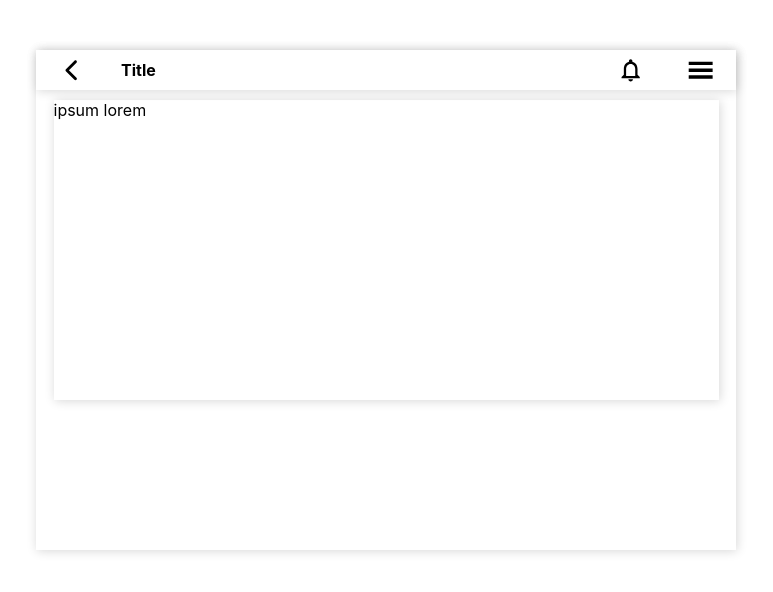
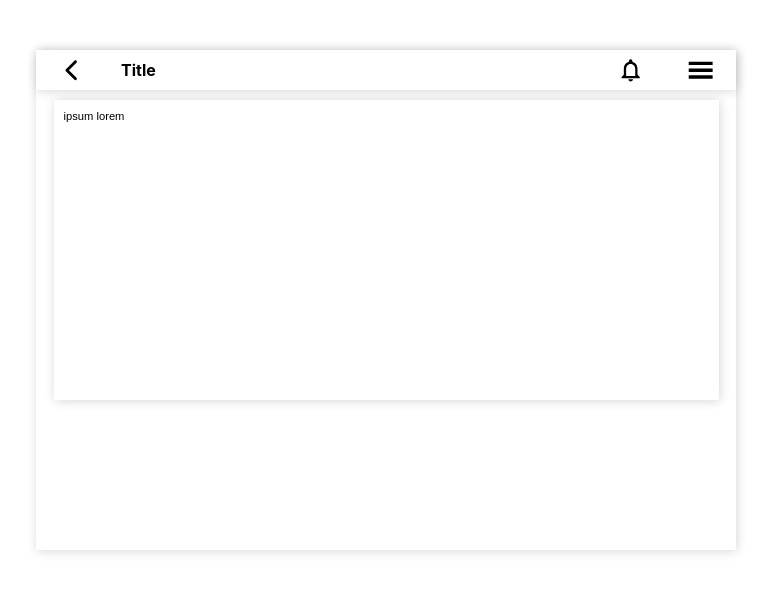
Before and after one commit to fidus-dev/MBTI_Fidus, a React app in the folder mbti_fidus_frontend/: page / in a window 1280 px wide. Shown: the top 592 px of the page, without its empty margins (254-1027 px from the left). Built offline with nearby package versions, Linux system fonts and the light colour scheme; what typesafe-actions would draw is missing.

Commit message:
[test] comment용 테스트 페이지 제작중

```diff
--- a/mbti_fidus_frontend/src/components/Anonymous/Article/index.tsx
+++ b/mbti_fidus_frontend/src/components/Anonymous/Article/index.tsx
@@ -3,6 +3,7 @@ import styled, { css } from 'styled-components';
 import { IoIosArrowBack } from 'react-icons/io';
 import { GiHamburgerMenu } from 'react-icons/gi';
 import { MdNotificationsNone } from 'react-icons/md';
+import Comment from '../Comment';
 
 const WrapperDiv = styled.div<StyleProps>`
     width : ${(props: StyleProps) => props.width || '100%'};
@@ -66,10 +67,19 @@ const ContentDiv = styled.div`
     height: 60%;
     width: 95%;
     margin: 10px auto 0 auto;
+    padding: 10px;
     display: flex;
     flex-direction: column;
     box-sizing: border-box;
+    font-size: 0.7rem;
+    font-family: arial;
     box-shadow: 1px 1px 10px 0px rgba(5,5,5,0.16);
+`;
+
+const CommentWrapperDiv = styled.div`
+    height: 25%;
+    width: 95%;
+    margin: 10px auto 0 auto;
 `;
 const iconStyle = { backgroundColor: 'transparent', width: '80%', height: '80%' };
 
@@ -102,6 +112,9 @@ const Article: React.FC<ArticleProps> = ({ title, text }) => {
                 </MenuDiv>
             </InformBarDiv>
             <ContentDiv>{text}</ContentDiv>
+            <CommentWrapperDiv>
+                <Comment></Comment>
+            </CommentWrapperDiv>
         </WrapperDiv>
     );
 }
```
